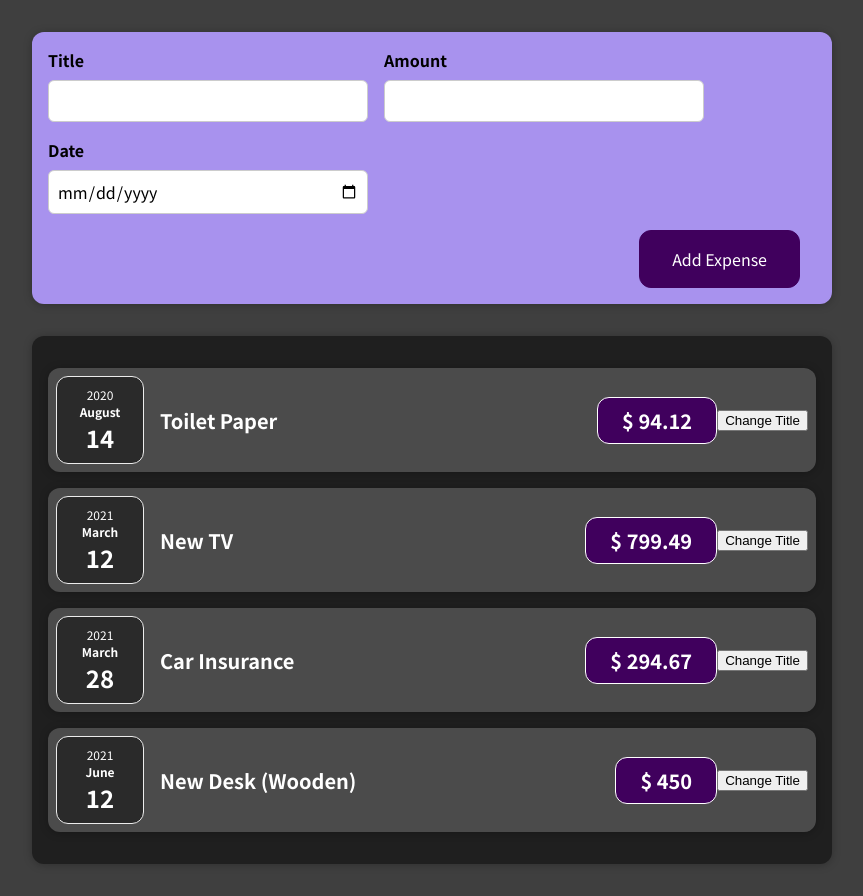
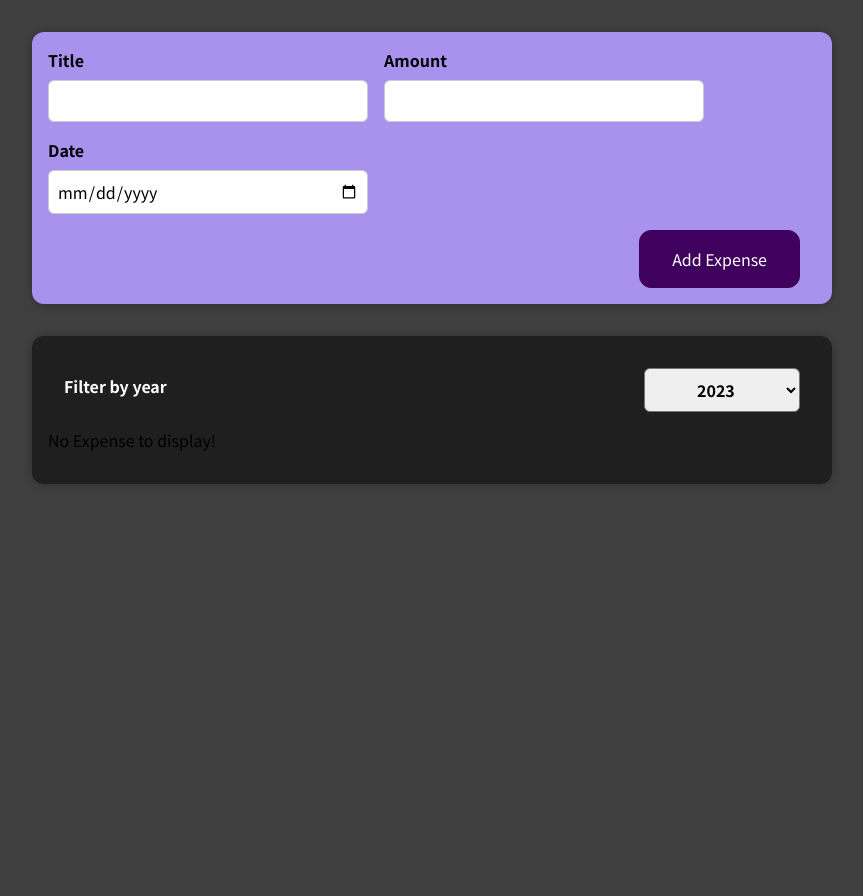
Before and after one commit to echomonk/expenses-app, a React (Create React App) app: page / in a window 1280 px wide. Shown: the whole page, without its empty margins (208-1071 px from the left). After the commit the page ends 800 px from the top, so only its background shows below. Built offline with nearby package versions, Linux system fonts and the light colour scheme.

Commit message:
added filter and conditional render

```diff
--- a/src/App.js
+++ b/src/App.js
@@ -1,8 +1,8 @@
-import React from "react";
+import React, { useState } from "react";
 import ExpenseList from "./components//expenses/ExpenseList";
 import NewExpense from "./components/newexpense/NewExpense";
 
-const expenses = [
+const DUMMY_EXPENSES = [
   {
     id: "e1",
     title: "Toilet Paper",
@@ -24,15 +24,19 @@
   },
 ];
 
-const App = () => {
+const App = (props) => {
+  const [expenses, setExpenses] = useState(DUMMY_EXPENSES);
+
   const handleAddExpenseData = (expense) => {
-    console.log("On App.js:", expense);
+    setExpenses((prevExpenses) => {
+      return [expense, ...prevExpenses];
+    });
   };
 
   return (
     <div>
       <NewExpense onAddExpenseData={handleAddExpenseData} />
-      <ExpenseList items={expenses} />
+      <ExpenseList selectedYear={props.filteredYear} items={expenses} />
     </div>
   );
 };
--- a/src/components/expenses/ExpenseItem.js
+++ b/src/components/expenses/ExpenseItem.js
@@ -1,24 +1,16 @@
-import React, { useState } from "react";
+import React from "react";
 import Card from "../ui/Card";
 import ExpenseDate from "./ExpenseDate";
 import "./ExpenseItem.css";
 
 const ExpenseItem = (props) => {
-  const [title, setTitle] = useState(props.title);
-
-  // Handles change the Title
-  const handleClick = () => {
-    setTitle("updated");
-    console.log(title);
-  };
   return (
     <Card className="expense-item">
       <ExpenseDate date={props.date} />
       <div className="expense-item__description">
-        <h2>{title}</h2>
+        <h2>{props.title}</h2>
         <div className="expense-item__price">$ {props.amount}</div>
       </div>
-      <button onClick={handleClick}>Change Title</button>
     </Card>
   );
 };
--- a/src/components/expenses/ExpenseList.js
+++ b/src/components/expenses/ExpenseList.js
@@ -1,20 +1,41 @@
-import React from "react";
+import React, { useState } from "react";
 import "./ExpenseList.css";
 import ExpenseItem from "./ExpenseItem";
 import Card from "../ui/Card";
+import ExpensesFilter from "./ExpensesFilter";
 
 const ExpenseList = (props) => {
+  const [filteredYear, setFilteredYear] = useState("2023");
+
+  const handleExpenseFilterChange = (selectedYear) => {
+    setFilteredYear(selectedYear);
+  };
+
+  const filteredExpenses = props.items.filter((expense) => {
+    return expense.date.getFullYear().toString() === filteredYear;
+  });
+
   return (
-    <Card className="expenses">
-      {props.items.map((item) => (
-        <ExpenseItem
-          key={item.id}
-          date={item.date}
-          title={item.title}
-          amount={item.amount}
+    <div>
+      <Card className="expenses">
+        <ExpensesFilter
+          selected={filteredYear}
+          onExpenseFilterChange={handleExpenseFilterChange}
         />
-      ))}
-    </Card>
+        {filteredExpenses.length === 0 ? (
+          <p>No Expense to display!</p>
+        ) : (
+          filteredExpenses.map((expense) => (
+            <ExpenseItem
+              key={expense.id}
+              date={expense.date}
+              title={expense.title}
+              amount={expense.amount}
+            />
+          ))
+        )}
+      </Card>
+    </div>
   );
 };
 
--- /dev/null
+++ b/src/components/expenses/ExpensesFilter.css
@@ -0,0 +1,24 @@
+.expenses-filter {
+  color: white;
+  padding: 0 1rem;
+}
+
+.expenses-filter__control {
+  display: flex;
+  width: 100%;
+  align-items: center;
+  justify-content: space-between;
+  margin: 1rem 0;
+}
+
+.expenses-filter label {
+  font-weight: bold;
+  margin-bottom: 0.5rem;
+}
+
+.expenses-filter select {
+  font: inherit;
+  padding: 0.5rem 3rem;
+  font-weight: bold;
+  border-radius: 6px;
+}
--- /dev/null
+++ b/src/components/expenses/ExpensesFilter.js
@@ -0,0 +1,24 @@
+import React from "react";
+import "./ExpensesFilter.css";
+
+const ExpensesFilter = (props) => {
+  const handleFilterChange = (e) => {
+    props.onExpenseFilterChange(e.target.value);
+  };
+  return (
+    <div className="expenses-filter">
+      <div className="expenses-filter__control">
+        <label>Filter by year</label>
+        <select value={props.selected} onChange={handleFilterChange}>
+          <option value="2023">2023</option>
+          <option value="2022">2022</option>
+          <option value="2021">2021</option>
+          <option value="2020">2020</option>
+          <option value="2019">2019</option>
+        </select>
+      </div>
+    </div>
+  );
+};
+
+export default ExpensesFilter;
--- a/src/components/newexpense/NewExpense.js
+++ b/src/components/newexpense/NewExpense.js
@@ -3,9 +3,9 @@
 import "./NewExpense.css";
 
 const NewExpense = (props) => {
-  const handleSaveExpenseData = (expense) => {
+  const handleSaveExpenseData = (enteredExpenseData) => {
     const expenseData = {
-      ...expense,
+      ...enteredExpenseData,
       id: Math.random().toString(),
     };
     props.onAddExpenseData(expenseData);
```
